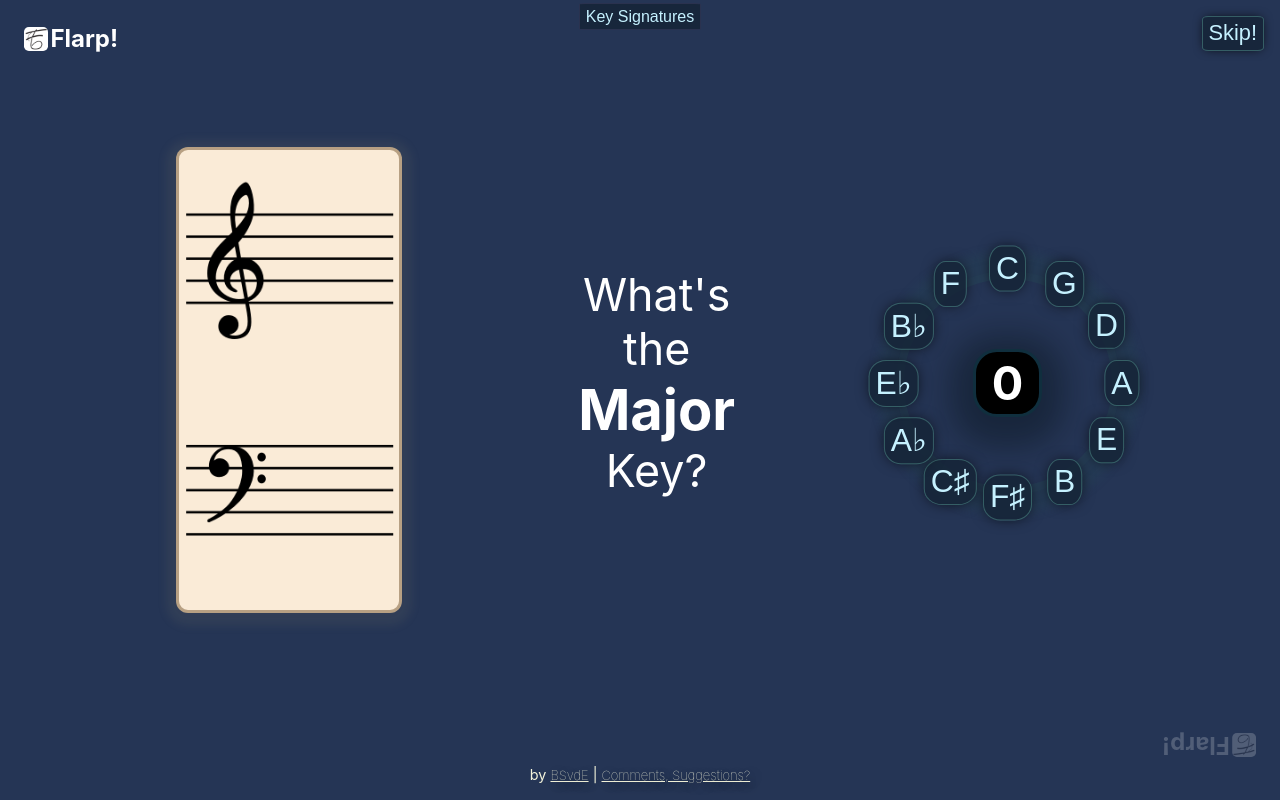
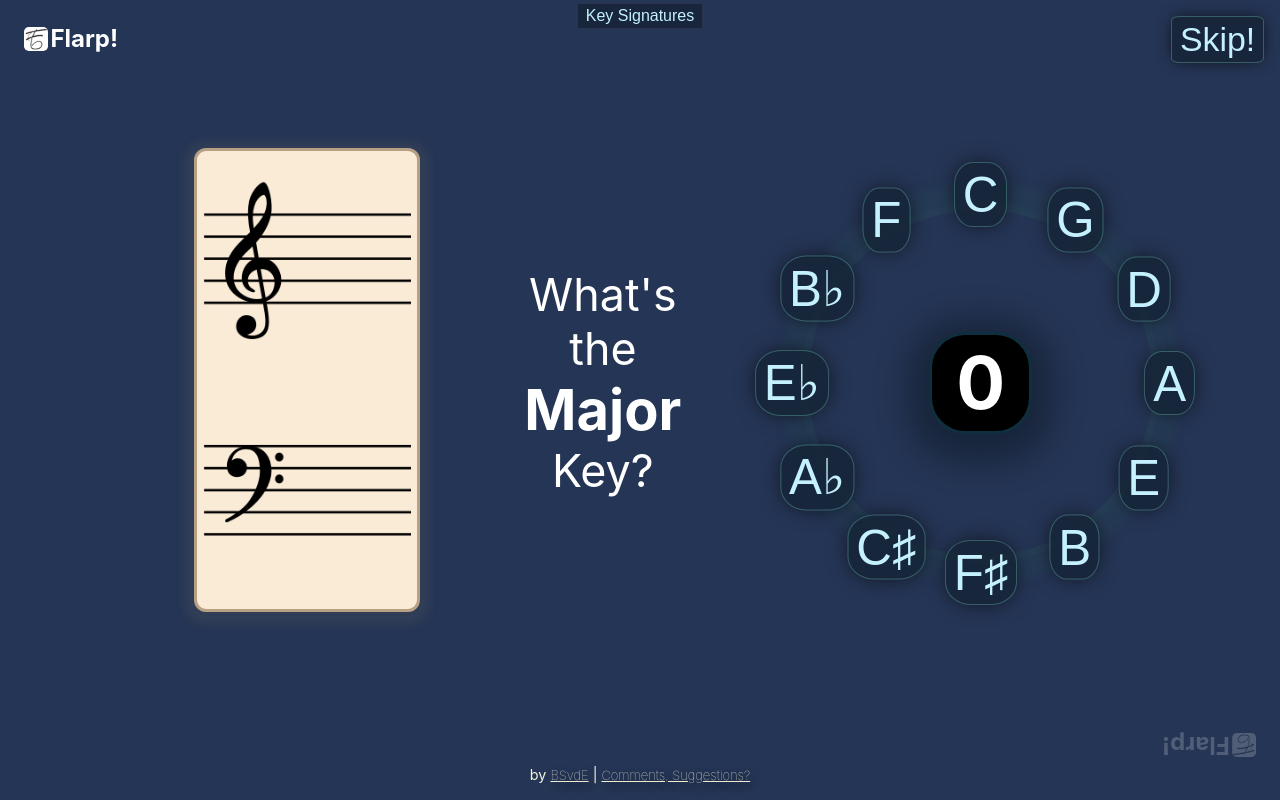
Before and after one commit to bsantero/flarp-music-quiz, a React (Create React App) app: page / in a window 1280 px wide. Built offline with nearby package versions, Linux system fonts and the light colour scheme.

Commit message:
Fix mediaquery sizings

```diff
--- a/src/components/QuizKeySignatures/circle.css
+++ b/src/components/QuizKeySignatures/circle.css
@@ -1,8 +1,8 @@
 :root {
-  --radius: 26vmin;
-  --button-text: calc(1.5 * (var(--radius) / 10));
-  --button-padding: calc(1.1 * (var(--button-text) / 10))
-    calc(0.95 * (var(--button-text) / 5));
+  --radius: 42vmin;
+  --button-text: calc(14 * (var(--radius) / 100));
+  --button-padding: calc(6 * (var(--button-text) / 100))
+    calc(16 * (var(--button-text) / 100));
   --base: calc(var(--radius) / 3.14);
   --button-transform: calc(var(--radius) / 2 + (var(--button-text) / 3));
 }
@@ -28,9 +28,6 @@
 }
 
 .circle .tick {
-  /* display: none; */
-  /* left: calc(var(--radius));
-  top: calc(var(--radius)); */
   position: absolute;
 }
 
--- a/src/components/QuizKeySignatures/mediaqueries.css
+++ b/src/components/QuizKeySignatures/mediaqueries.css
@@ -1,4 +1,8 @@
 @media only screen and (max-device-width: 4000px) and (orientation: landscape) {
+  :root {
+    --radius: 27vmax !important;
+  }
+
   .Quiz-main {
     /* background-color: rgb(68, 165, 68) !important; */
     flex-wrap: wrap;
@@ -24,12 +28,16 @@
     flex-grow: 1;
   }
 
+  .image-container .key-img {
+    margin-right: -7vw;
+  }
+
   .circleOfFifths {
     flex: 1.5;
   }
 }
 
-@media only screen and (max-device-width: 768px) and (orientation: portrait) {
+@media only screen and (max-device-width: 767px) and (orientation: portrait) {
   .App-main .child:first-child {
     /* width: 100%; */
   }
@@ -41,18 +49,27 @@
 
   .Question-bar .question {
     margin: auto;
-    margin-top: 0.2em;
-    margin-bottom: 0.2em;
+    margin-bottom: -4.5vh;
   }
 
   .image-container {
-    margin-top: 1em;
-    flex-grow: 1;
+    flex-grow: 1.3;
+    margin-bottom: -6.5vh;
     display: flex;
   }
 
   /* .image-container, */
   .circleOfFifths {
-    flex-grow: 6;
+    flex-grow: 1.3;
   }
 }
+
+@media only screen and (min-device-width: 768px) and (orientation: portrait) {
+  :root {
+    --radius: 35vmin !important;
+  }
+
+  .Question-bar .question {
+    margin-bottom: -1.5vh;
+  }
+}
```
